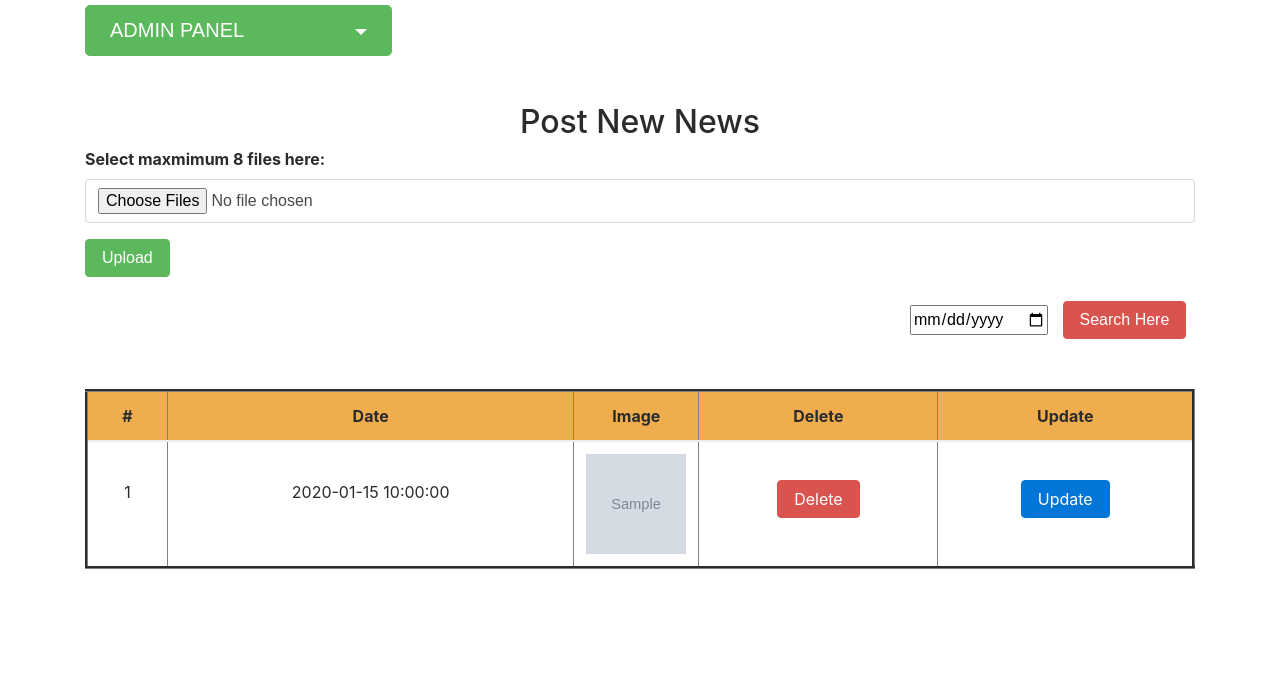
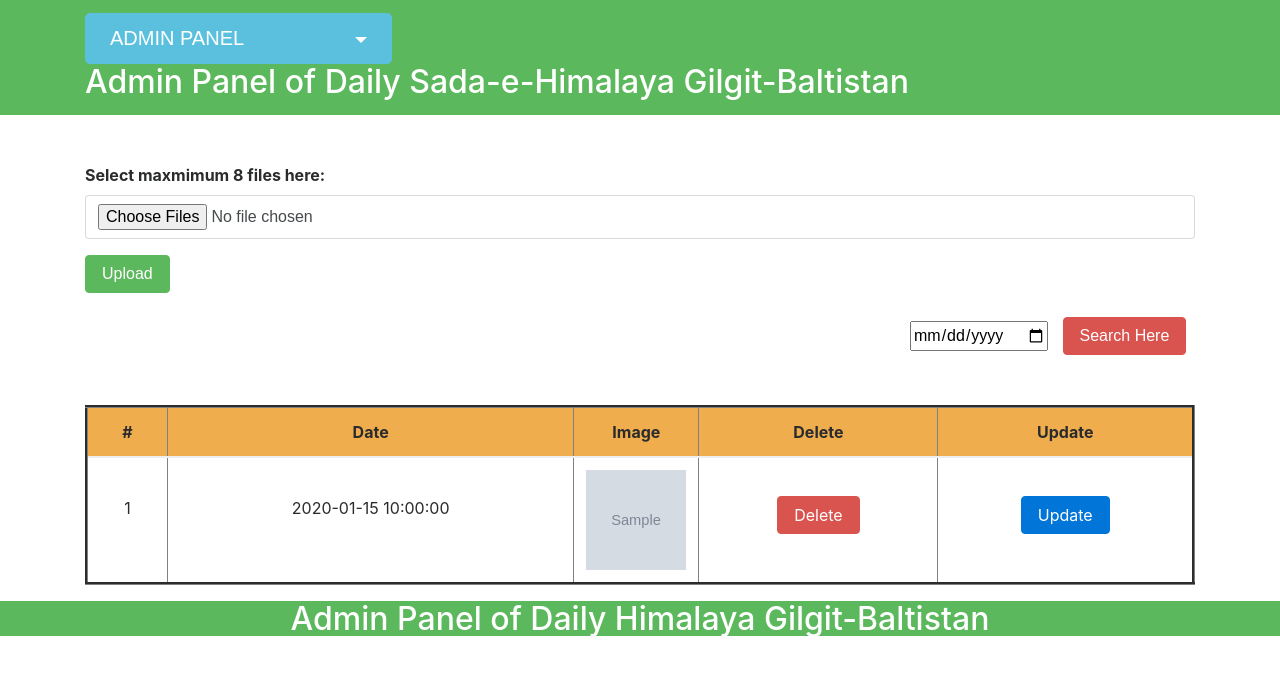
Before and after one commit to Tahir490/News2Website, a PHP site: page /insert_post.php in a window 1280 px wide. Shown: the top 675 px of the page. Run offline with PHP 8.4, Linux system fonts and the light colour scheme; the visitor is signed in with stand-in values (Sample User, id 1); tables that the repository leaves empty or names only in its code hold one stand-in row (values such as "Sample post"); grey boxes marked "Sample" are stand-in pictures; some libraries are stand-ins or nearby versions.

Commit message:
admin pannel

```diff
--- a/index.php
+++ b/index.php
@@ -1,9 +1,4 @@
-<<<<<<< HEAD
 
-
-<html>
-<head>
-=======
 <!DOCTYPE html>
 <html>
 
--- a/insert_post.php
+++ b/insert_post.php
@@ -38,9 +38,10 @@ if(isset($_POST['admin']))
     <title>Admin</title>
   </head>
   <body>
+  <nav class="navbar fixed-top navbar-dark bg-success">
 <div class="container">
     <div class="dropdown">
-        <button class="btn btn-success btn-lg  dropdown-toggle" type="button" data-toggle="dropdown" style="margin-top: 5px;">
+        <button class="btn btn-info btn-lg  dropdown-toggle" type="button" data-toggle="dropdown" style="margin-top: 5px;">
             ADMIN PANEL
             <span class="caret" style="margin-right: 100px;"></span>
         </button>
@@ -51,10 +52,11 @@ if(isset($_POST['admin']))
         </ul>
     </div>
 
-
+ <h2 class="text-white"> Admin Panel of Daily Sada-e-Himalaya Gilgit-Baltistan </h2>
 </div>
 
-  </br></br>
+</nav>
+  </br></br></br></br></br>
 
 <div class="modal fade" id="add_admin" role="dialog">
     <div class="modal-dialog">
@@ -87,7 +89,7 @@ if(isset($_POST['admin']))
 
       <form method="post" action="" enctype="multipart/form-data">
         <center>
-            <div><h2 class="heading">Post New News</h2></div>
+            <div><h2 class="heading bg-secondary text-white">Post New News</h2></div>
         </center>
   <div class="form-group">
     <label for="img"><b>Select maxmimum 8 files here:</b></label>
@@ -240,7 +242,9 @@ if ($f_result > 0)
     <script src="https://cdnjs.cloudflare.com/ajax/libs/popper.js/1.12.9/umd/popper.min.js" integrity="sha384-ApNbgh9B+Y1QKtv3Rn7W3mgPxhU9K/ScQsAP7hUibX39j7fakFPskvXusvfa0b4Q" crossorigin="anonymous"></script>
     <script src="https://maxcdn.bootstrapcdn.com/bootstrap/4.0.0-beta.3/js/bootstrap.min.js" integrity="sha384-a5N7Y/aK3qNeh15eJKGWxsqtnX/wWdSZSKp+81YjTmS15nvnvxKHuzaWwXHDli+4" crossorigin="anonymous"></script>
 
-
+<footer class="bg-success text-white">
+ <h2 class="text-center"> Admin Panel of Daily Himalaya Gilgit-Baltistan </h2>
+</footer>
   </body>
 </html>
 
```
